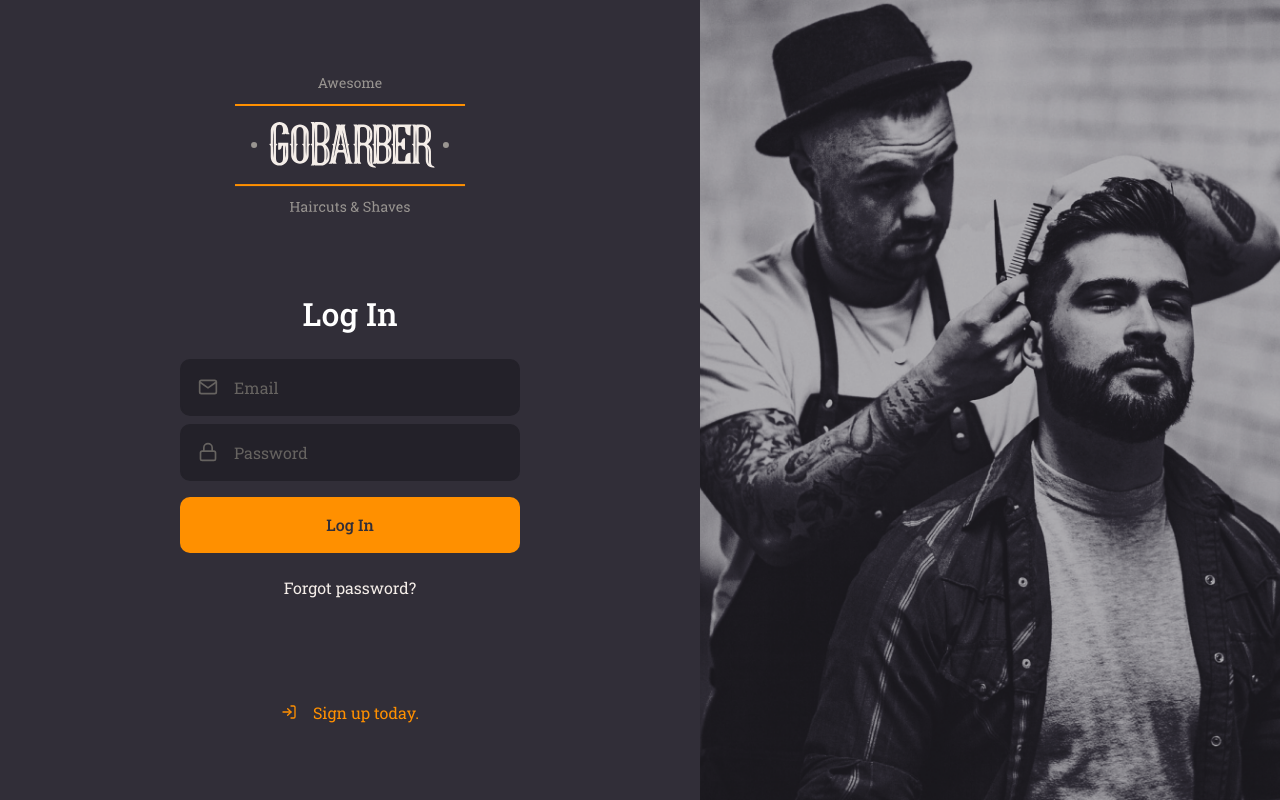
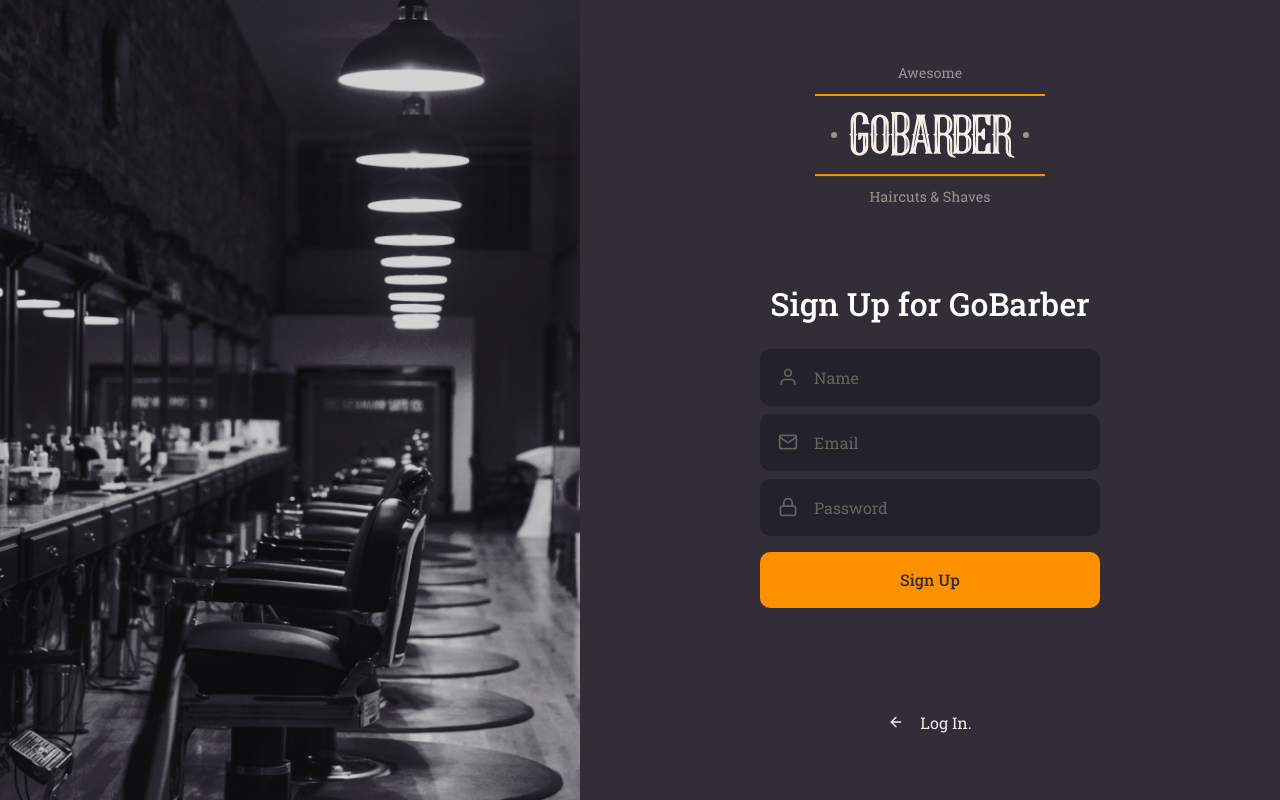
Before and after one commit to wladimirgrf/gobarber-web, a React (Create React App) app: page /signup in a window 1280 px wide. Built offline with nearby package versions, Linux system fonts and the light colour scheme.

Commit message:
add: SignUp page and components

```diff
--- a/src/App.tsx
+++ b/src/App.tsx
@@ -1,11 +1,12 @@
 import React from 'react';
 
-import SignIn from './pages/SignIn';
+// import SignIn from './pages/SignIn';
+import SignUp from './pages/SignUp';
 import GlobalStyle from './styles/global';
 
 const App: React.FunctionComponent = () => (
   <>
-    <SignIn />
+    <SignUp />
     <GlobalStyle />
   </>
 );
--- /dev/null
+++ b/src/pages/SignUp/index.tsx
@@ -0,0 +1,40 @@
+import React from 'react';
+import { FiArrowLeft, FiMail, FiLock, FiUser } from 'react-icons/fi';
+
+import logoImg from '../../assets/logo.svg';
+
+import { Container, Content, Background } from './styles';
+
+import Input from '../../components/Input';
+import Button from '../../components/Button';
+
+const SignUp: React.FunctionComponent = () => (
+  <Container>
+    <Background />
+    <Content>
+      <img src={logoImg} alt="GoBarber" />
+
+      <form>
+        <h1>Sign Up for GoBarber</h1>
+
+        <Input name="name" icon={FiUser} placeholder="Name" />
+        <Input name="email" icon={FiMail} placeholder="Email" />
+        <Input
+          name="password"
+          icon={FiLock}
+          type="password"
+          placeholder="Password"
+        />
+
+        <Button type="submit">Sign Up</Button>
+      </form>
+
+      <a href="SignUp">
+        <FiArrowLeft />
+        Log In.
+      </a>
+    </Content>
+  </Container>
+);
+
+export default SignUp;
--- /dev/null
+++ b/src/pages/SignUp/styles.ts
@@ -0,0 +1,57 @@
+import styled from 'styled-components';
+import { shade } from 'polished';
+
+import signUpBackgroundImg from '../../assets/sign-up-background.png';
+
+export const Container = styled.div`
+  height: 100vh;
+
+  display: flex;
+  align-items: stretch;
+`;
+
+export const Content = styled.div`
+  display: flex;
+  flex-direction: column;
+  align-items: center;
+
+  place-content: center;
+
+  width: 100%;
+  max-width: 700px;
+
+  form {
+    margin: 80px 0;
+    width: 340px;
+    text-align: center;
+
+    h1 {
+      margin-bottom: 24px;
+    }
+  }
+
+  > a {
+    color: #f4ede8;
+    display: block;
+    margin-top: 24px;
+    text-decoration: none;
+    transition: color 0.2s;
+
+    display: flex;
+    align-items: center;
+
+    &:hover {
+      color: ${shade(0.2, '#f4ede8')};
+    }
+
+    svg {
+      margin-right: 16px;
+    }
+  }
+`;
+
+export const Background = styled.div`
+  flex: 1;
+  background: url(${signUpBackgroundImg}) no-repeat center;
+  background-size: cover;
+`;
```
Also changed, not shown: src/assets/sign-up-background.png (added).
